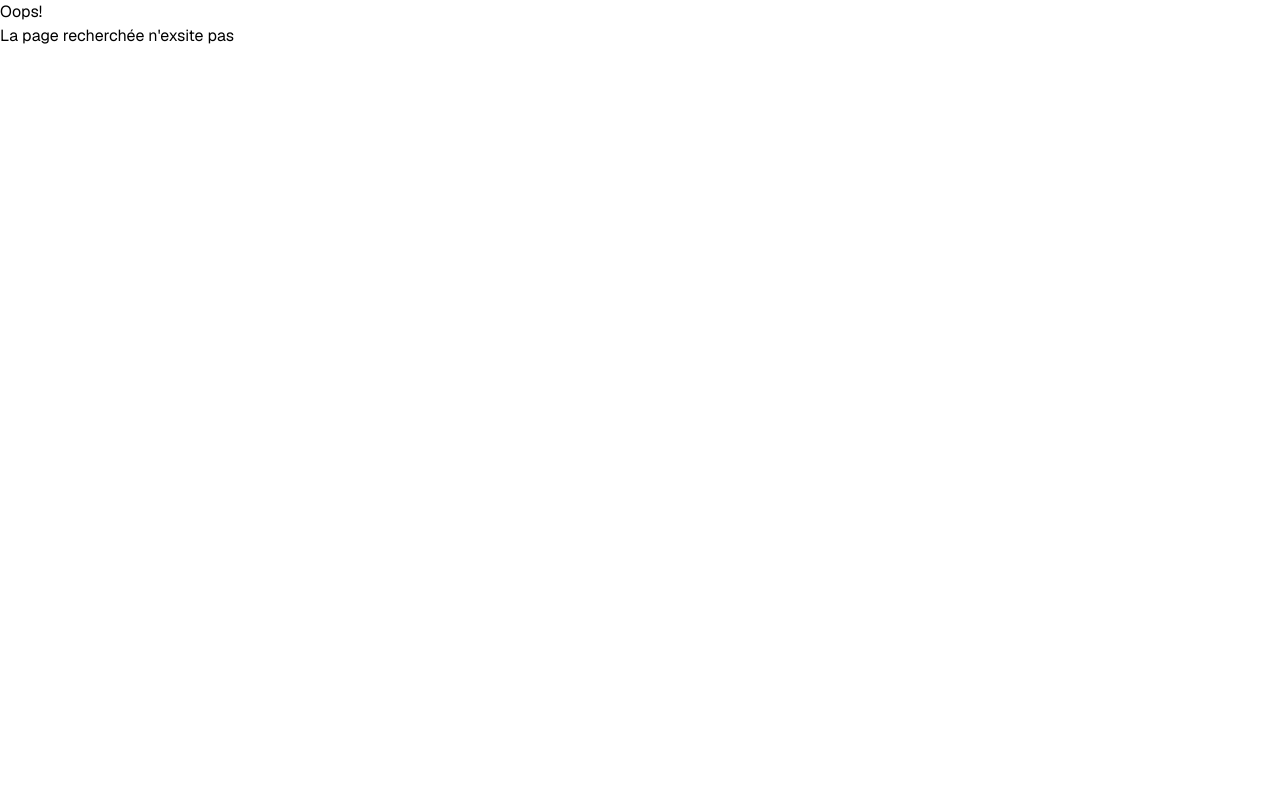
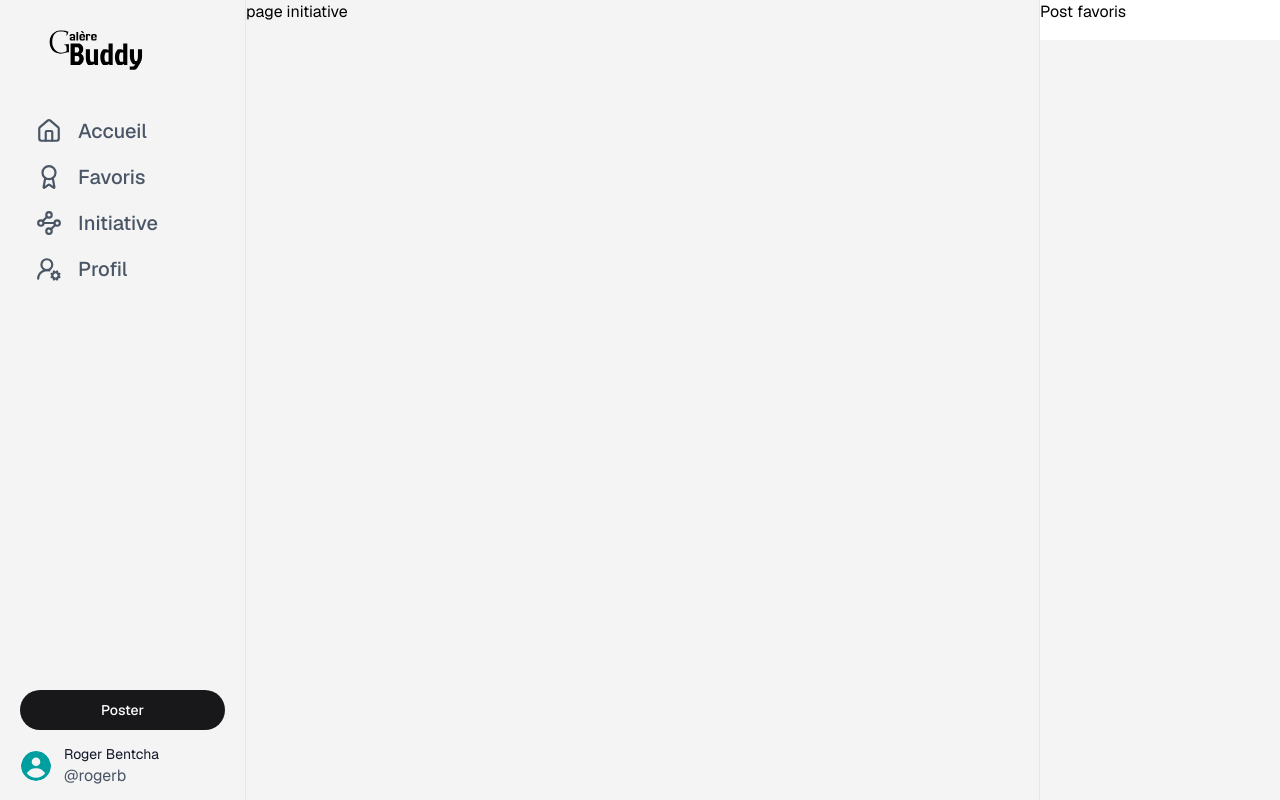
Before and after one commit to thomashuynh795/esgi_year_4_hackathon_galere_buddy, a Next.js app in the folder frontend/: page /dashboard/intitiative in a window 1280 px wide. Before the commit this address had no page. Built offline with nearby package versions, Linux system fonts and the light colour scheme.

Commit message:
page initiative

```diff
--- /dev/null
+++ b/frontend/src/app/dashboard/intitiative/page.tsx
@@ -0,0 +1,3 @@
+export default function Initiative() {
+    return <div>page initiative</div>
+}
--- a/frontend/src/constants/links.tsx
+++ b/frontend/src/constants/links.tsx
@@ -3,11 +3,13 @@ import {
   House,
   Settings2,
   UserRoundCog,
+  Waypoints,
 } from "@icons";
 
 const navLinks = [
   { name: "Accueil", href: "/dashboard", icon: <House size={26} />, onDesktop: true},
   { name: "Favoris", href: "/dashboard/favoris", icon: <Award size={26} />, onDesktop: true},
+  { name: "Initiative", href: "/dashboard/initiative", icon: <Waypoints size={26} />, onDesktop: true},
   { name: "Profil", href: "/dashboard/profil", icon: <UserRoundCog size={26} />, onDesktop: true},
   // {
   //   name: "Paramètres",
```
